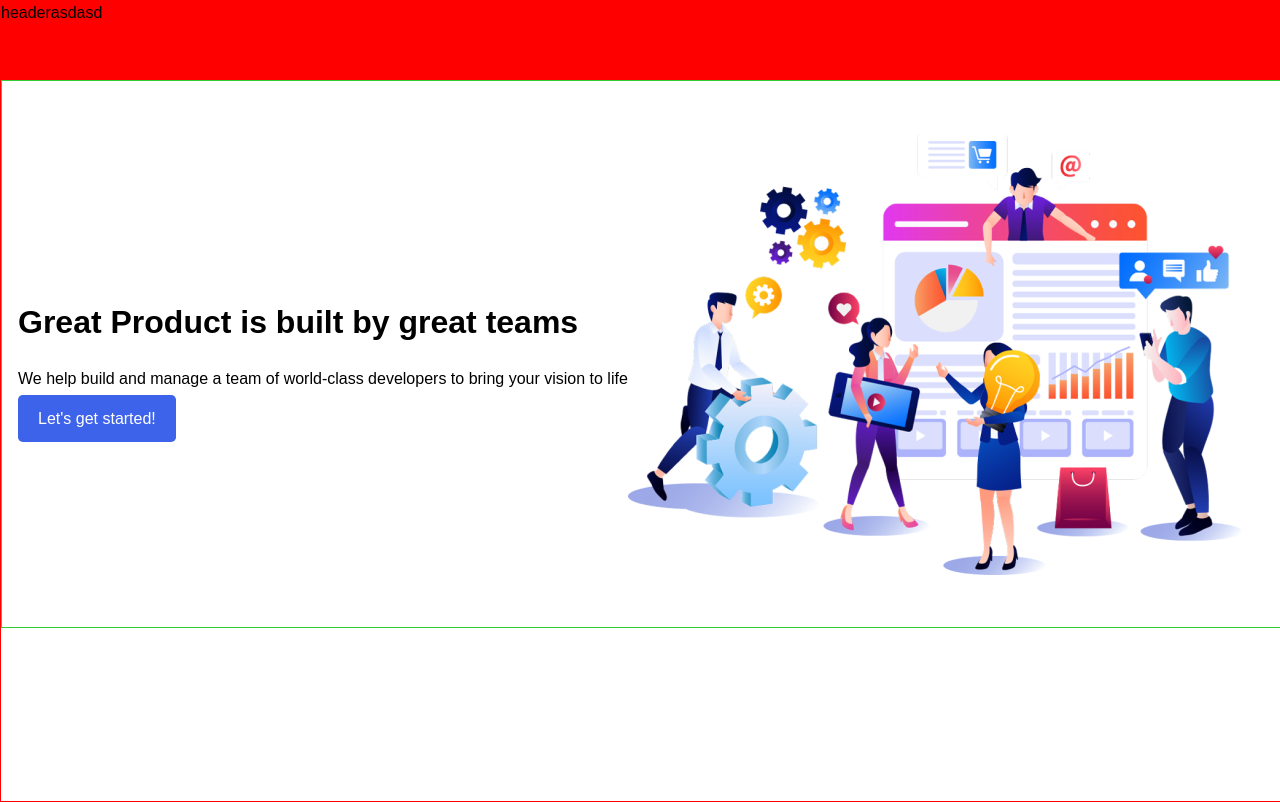
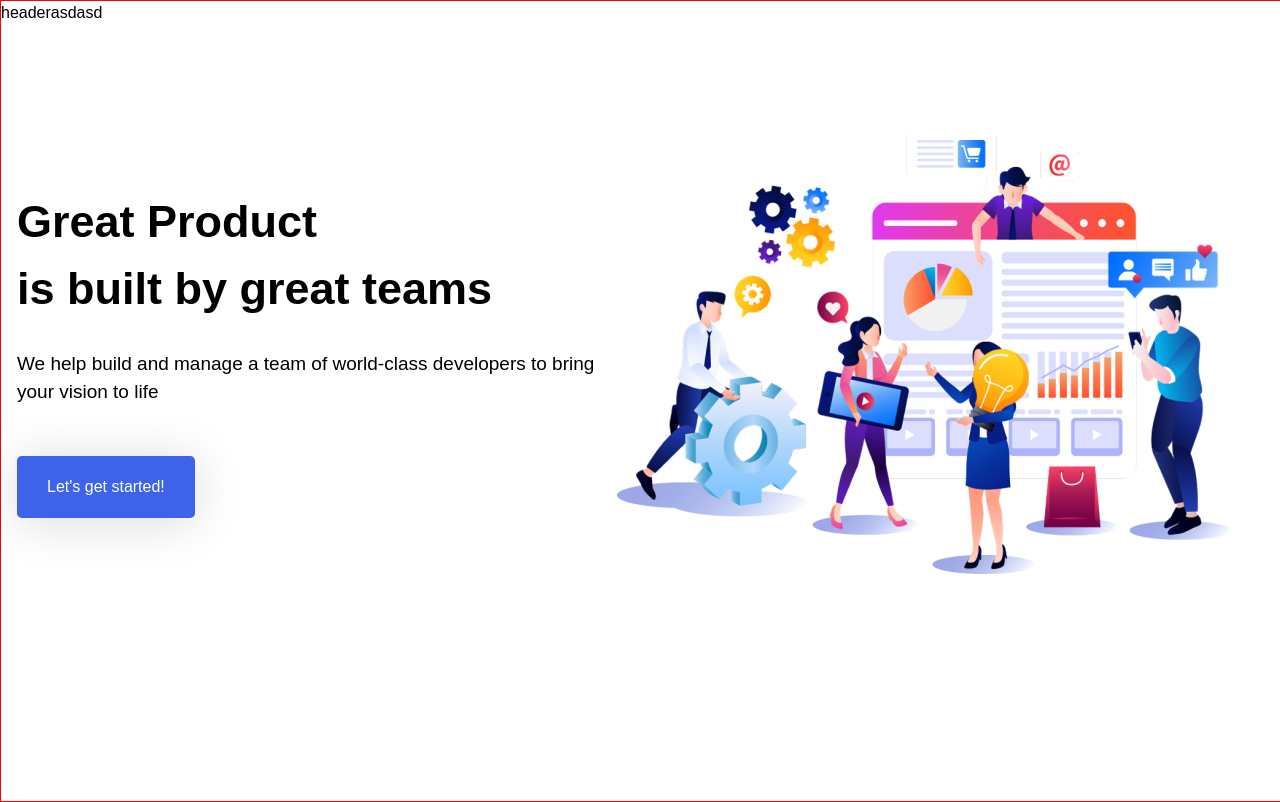
Before and after one commit to codeswift-services/main-web, a website built with Vite: page index.html in a window 1280 px wide. Built offline with nearby package versions, Linux system fonts and the light colour scheme.

Commit message:
feat: add btn shadow style

```diff
--- a/index.html
+++ b/index.html
@@ -15,10 +15,11 @@
       <div class="main_section">
         <div class="main_section-text">
           <div>
-            <h1>Great Product is built by great teams</h1>
+            <h1 class="main_section-text-title">Great Product
+              <br>is built by great teams</h1>
           </div>
           <div>
-            <p>We help build and manage a team of world-class developers to bring your vision to life</p>
+            <p class="main_section-text-subtitle">We help build and manage a team of world-class developers to bring your vision to life</p>
           </div>
           <a class="btn">Let's get started!</a>
         </div>
--- a/src/styles/components/button.css
+++ b/src/styles/components/button.css
@@ -1,6 +1,12 @@
 .btn {
-    background-color: #3D63EA;
-    color: #fff;
-    padding: 15px 20px;
-    border-radius: 0.3rem;
+  background-color: #3D63EA;
+  color: #fff;
+  padding: 19px 30px;
+  border-radius: 0.3rem;
+  box-shadow: 0px 4px 49px 0px rgba(0, 0, 0, 0.15);
+  max-width: max-content;
 }
+
+.btn:hover {
+  background-color: #294199;
+}
--- /dev/null
+++ b/src/styles/components/main-section.css
@@ -0,0 +1,21 @@
+.main_section {
+  align-items: center;
+  display: flex;
+}
+
+.main_section-text {
+  max-width: 600px;
+  display: flex;
+  flex-direction: column;
+  gap: 0.5rem;
+}
+
+.main_section-text-subtitle {
+  font-size: 19px;
+  margin-bottom: 2.2em;
+}
+
+.main_section-text-title {
+  font-size: 45px;
+  margin: 0px;
+}
--- a/src/styles/style.css
+++ b/src/styles/style.css
@@ -1,4 +1,5 @@
 @import url('../styles/components/button.css');
+@import url('../styles/components/main-section.css');
 
 :root {
   font-family: sans-serif;
@@ -24,16 +25,9 @@ body {
   max-width: 1250px;
   margin: auto;
   padding: 0 1rem;
-  border: 1px solid limegreen;
 }
 
 .container-header {
   width: 100%;
   min-height: 79px;
-  background-color: red;
 }
-
-.main_section {
-  align-items: center;
-  display: flex;
-}
```
Also changed, not shown: package.json (renamed from src/package.json).
